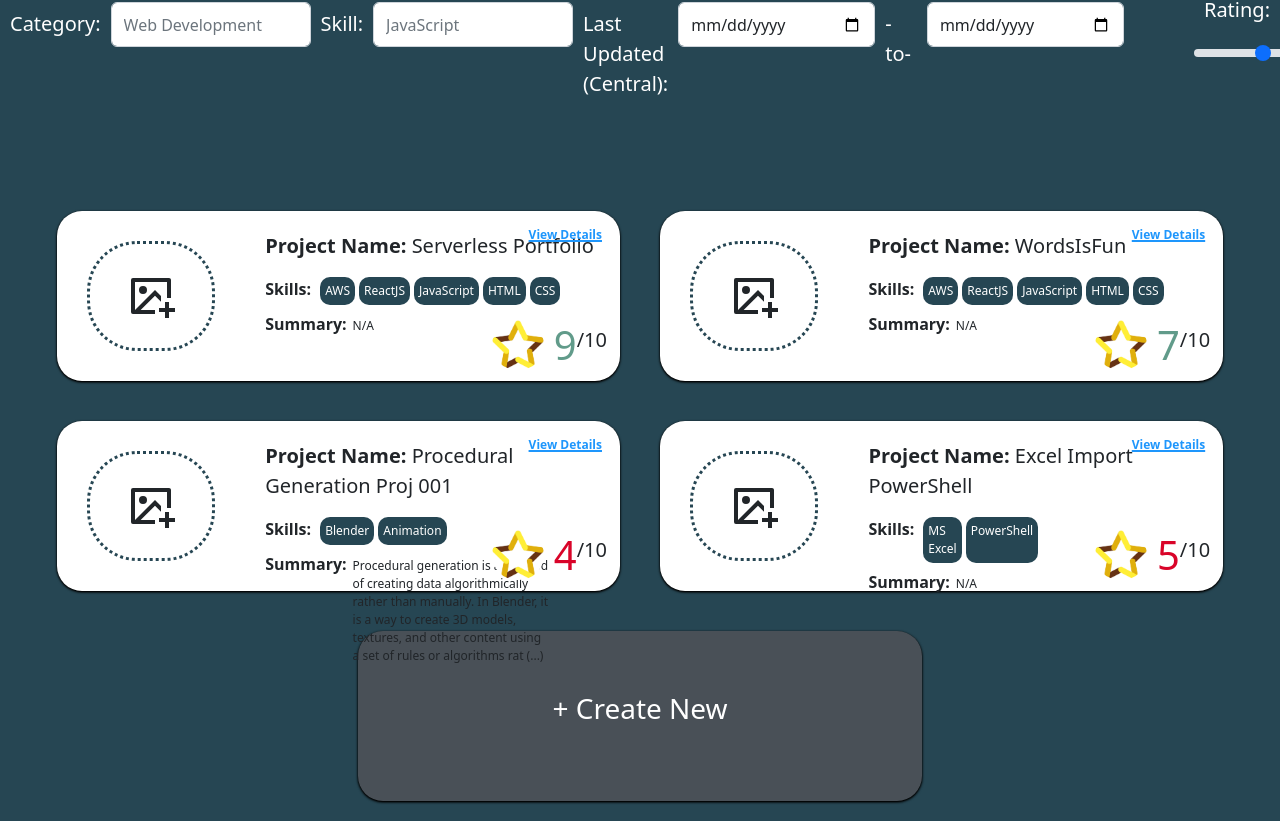
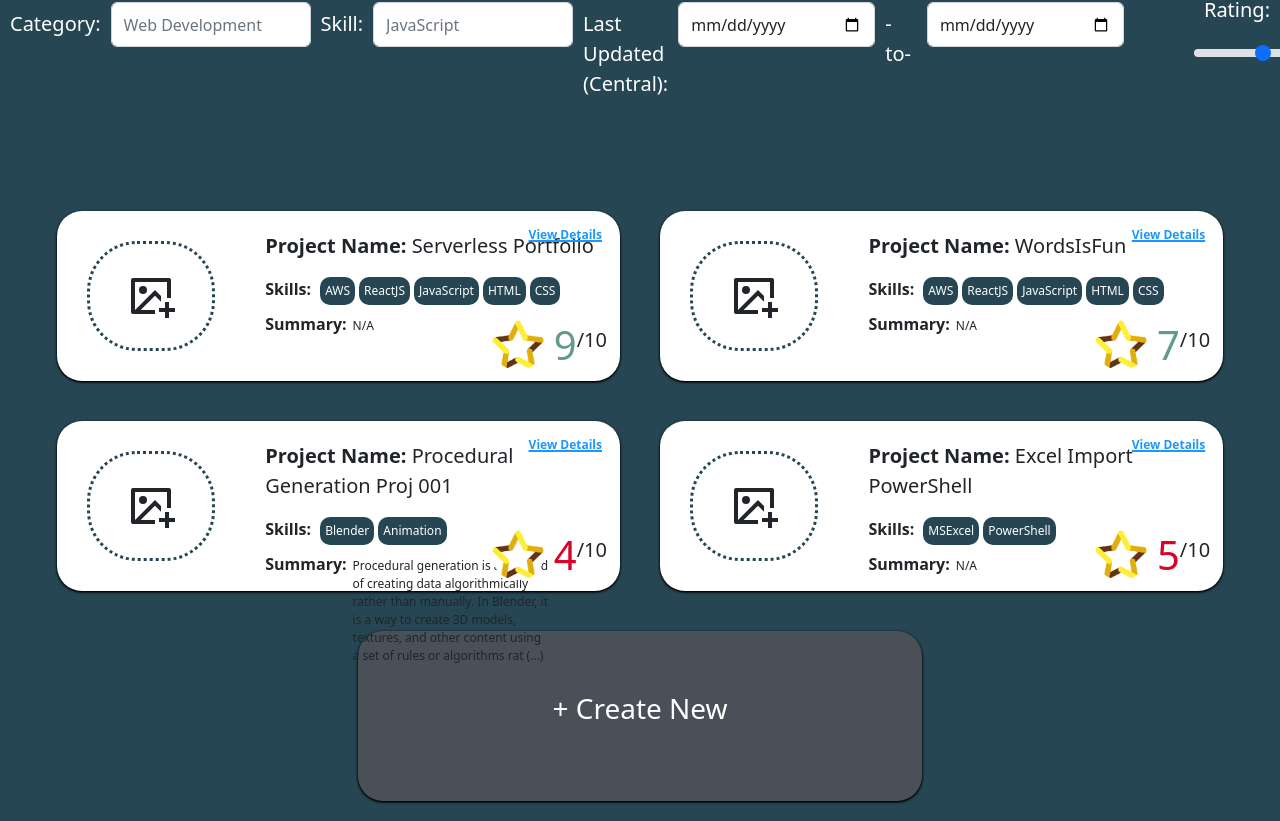
Before and after one commit to Blake14/ServerlessPortfolio, a React (Create React App) app in the folder client/: page /portfolio in a window 1280 px wide. Shown: the part 478-1299 px from the top of the page. Built offline with nearby package versions, Linux system fonts and the light colour scheme.

Commit message:
data: template project data edit

```diff
--- a/client/src/data/ProjectTemplateData.js
+++ b/client/src/data/ProjectTemplateData.js
@@ -98,7 +98,7 @@ export const ProjectTemplateData = [
 			'Microsoft',
 			'Microsoft Office',
 		],
-		skills: ['MS Excel', 'PowerShell'],
+		skills: ['MSExcel', 'PowerShell'],
 		enjoymentRating: 5,
 		competencyRating: 4,
 		links: [],
```
